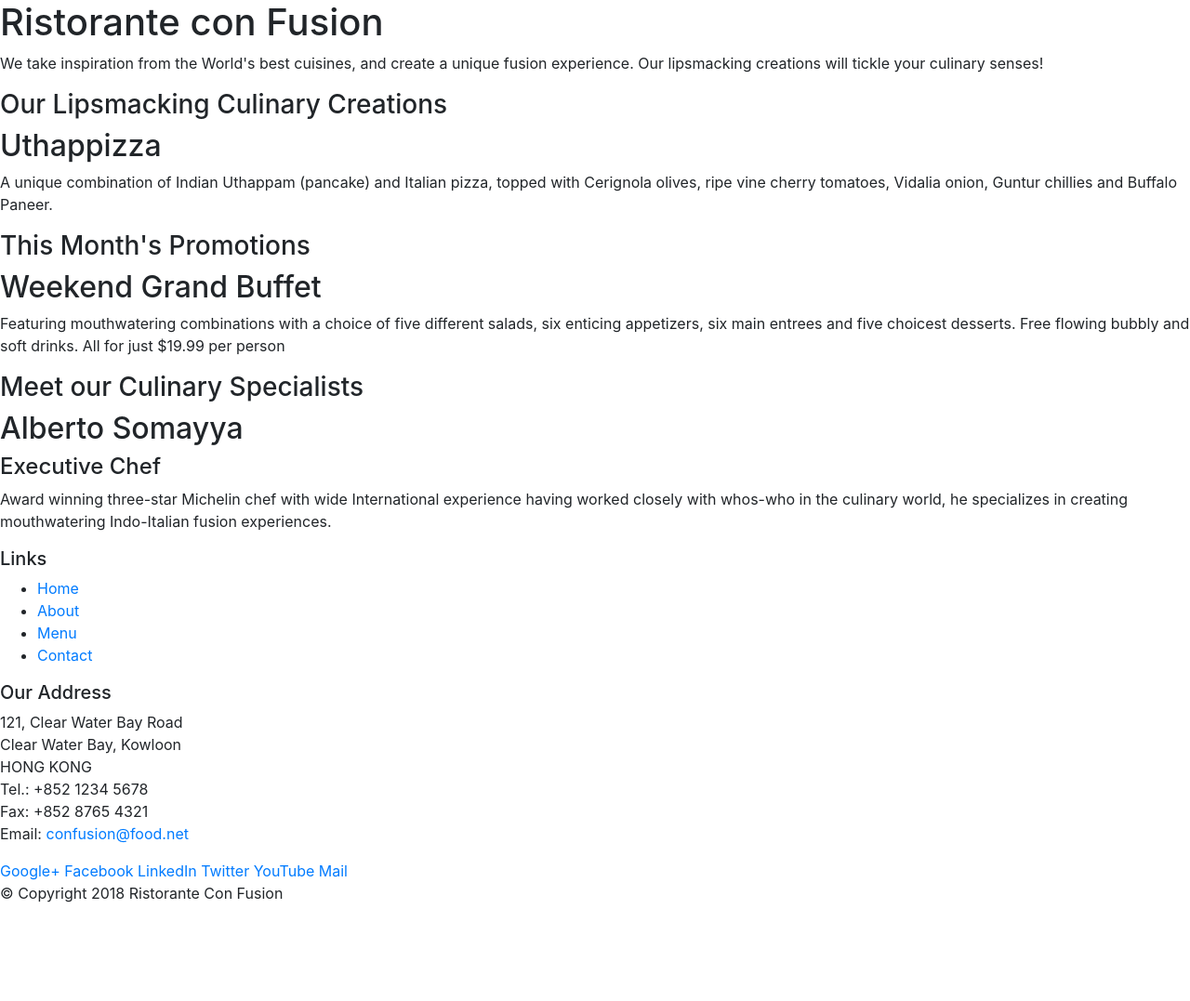
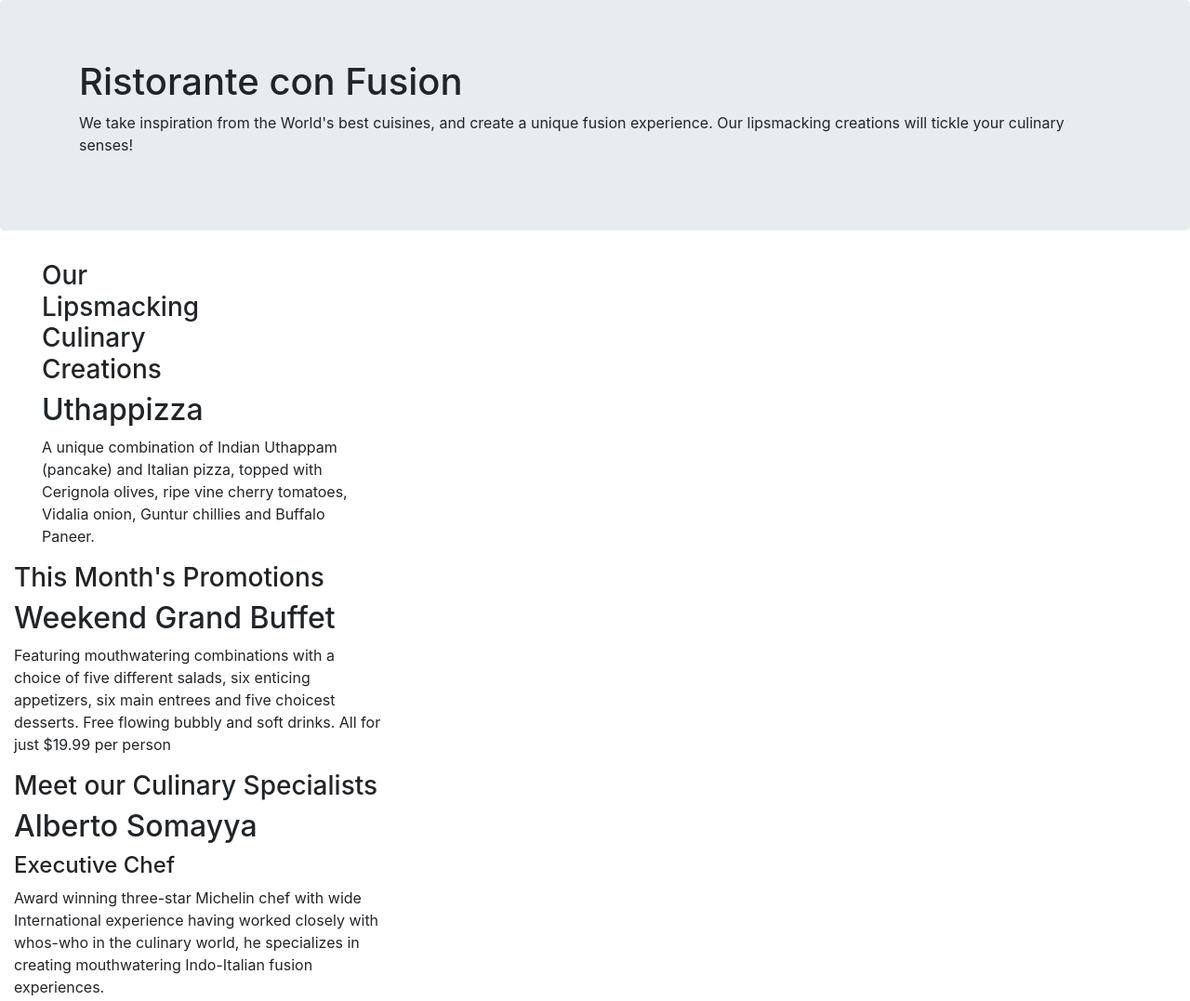
Before and after one commit to rudyNK/conFusion, a website: page index.html in a window 1280 px wide. Shown: the top 1077 px of the page at 93% size. Before the commit the page ends 989 px from the top, so only its background shows below. Drawn offline with nearby package versions, Linux system fonts and the light colour scheme.

Commit message:
Bootstrap Grid Part 1

```diff
--- a/index.html
+++ b/index.html
@@ -14,10 +14,10 @@
 
 <body>
 
-    <header>
-        <div>
-            <div>
-                <div>
+    <header class="jumbotron">
+        <div class="container">
+            <div class="row" class="col-12 col-sm-6">
+                <div class="col-12 col-sm">
                     <h1>Ristorante con Fusion</h1>
                     <p>We take inspiration from the World's best cuisines, and create a unique fusion experience. Our lipsmacking creations will tickle your culinary senses!</p>
                 </div>
@@ -27,12 +27,12 @@
         </div>
     </header>
 
-    <div>
-        <div>
-            <div>
+    <div class="col-12 col-sm-4 col-sd-3">
+        <div class="col col-sm col-md">
+            <div class="col-12 col-sm-4 order-sm-last col-md-3">
                 <h3>Our Lipsmacking Culinary Creations</h3>
             </div>
-            <div>
+            <div class="col col-sm order-sm-first col-md">
                 <h2>Uthappizza</h2>
                 <p>A unique combination of Indian Uthappam (pancake) and Italian pizza, topped with Cerignola olives, ripe vine cherry tomatoes, Vidalia onion, Guntur chillies and Buffalo Paneer.</p>
             </div>
@@ -62,9 +62,9 @@
     </div>
 
     <footer>
-        <div>
-            <div>
-                <div>
+        <div class="container">
+            <div class="row">
+                <div class="col-4 col-sm-2" class="col-4 offset-1 col-sm-2">
                     <h5>Links</h5>
                     <ul>
                         <li><a href="#">Home</a></li>
@@ -73,7 +73,7 @@
                         <li><a href="#">Contact</a></li>
                     </ul>
                 </div>
-                <div>
+                <div class="col-7 col-sm-5">
                     <h5>Our Address</h5>
                     <address>
 		              121, Clear Water Bay Road<br>
@@ -93,10 +93,10 @@
                         <a href="http://youtube.com/">YouTube</a>
                         <a href="mailto:">Mail</a>
                     </div>
-                </div>
+                </div class="col-12 col-sm-4">
            </div>
            <div>
-                <div>
+                <div class="col-auto">
                     <p>© Copyright 2018 Ristorante Con Fusion</p>
                 </div>
            </div>
```
